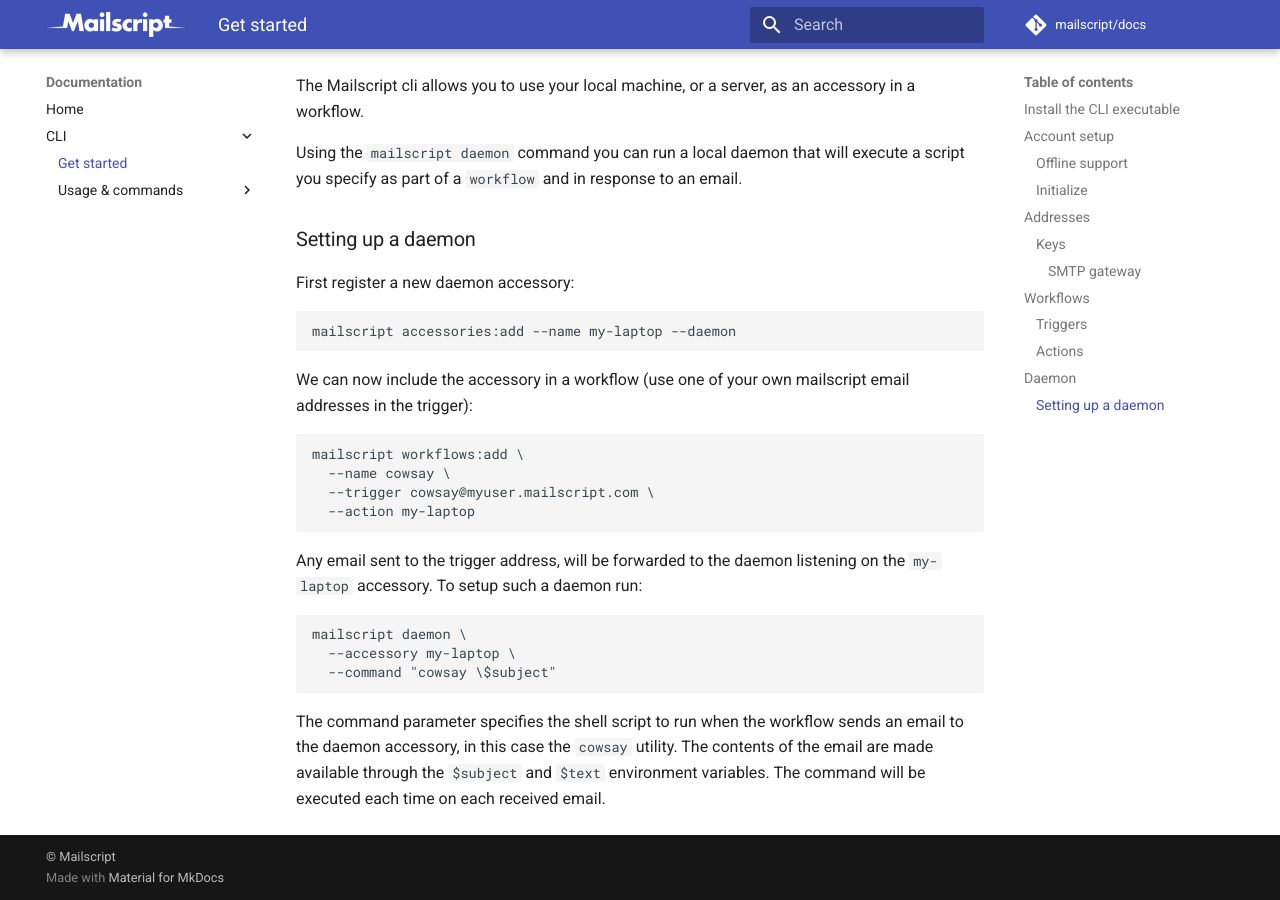
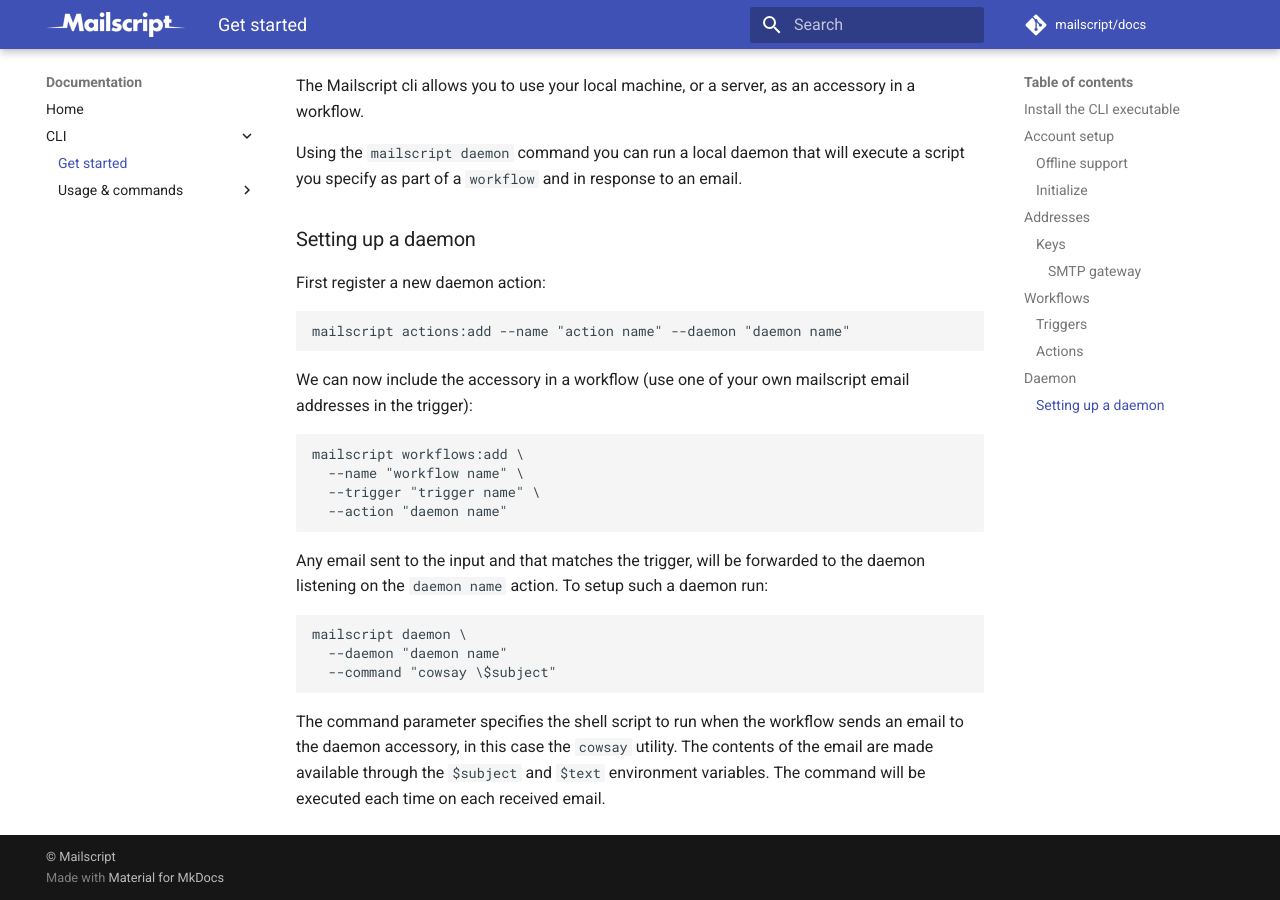
Before and after one commit to vaultec81/docs, an MkDocs documentation site: the page built from docs/cli/get-started.md, in a window 1280 px wide and 900 px high, scrolled down 2787 px. Built offline with MkDocs 1.6.1 and Material for MkDocs 9.7.7, drawn with Linux system fonts in a browser that asks for light colours; comment, search, counter and statistics services are not loaded.

Commit message:
get started: update daemon reference

````diff
--- a/docs/cli/get-started.md
+++ b/docs/cli/get-started.md
@@ -103,26 +103,26 @@
 
 ### Setting up a daemon
 
-First register a new daemon accessory:
+First register a new daemon action:
 
 ```shell
-mailscript accessories:add --name my-laptop --daemon
+mailscript actions:add --name "action name" --daemon "daemon name"
 ```
 
 We can now include the accessory in a workflow (use one of your own mailscript email addresses in the trigger):
 
 ```shell
 mailscript workflows:add \
-  --name cowsay \
-  --trigger cowsay@myuser.mailscript.com \
-  --action my-laptop
+  --name "workflow name" \
+  --trigger "trigger name" \
+  --action "daemon name"
 ```
 
-Any email sent to the trigger address, will be forwarded to the daemon listening on the `my-laptop` accessory. To setup such a daemon run:
+Any email sent to the input and that matches the trigger, will be forwarded to the daemon listening on the `daemon name` action. To setup such a daemon run:
 
 ```shell
 mailscript daemon \
-  --accessory my-laptop \
+  --daemon "daemon name"
   --command "cowsay \$subject"
 ```
 
````
